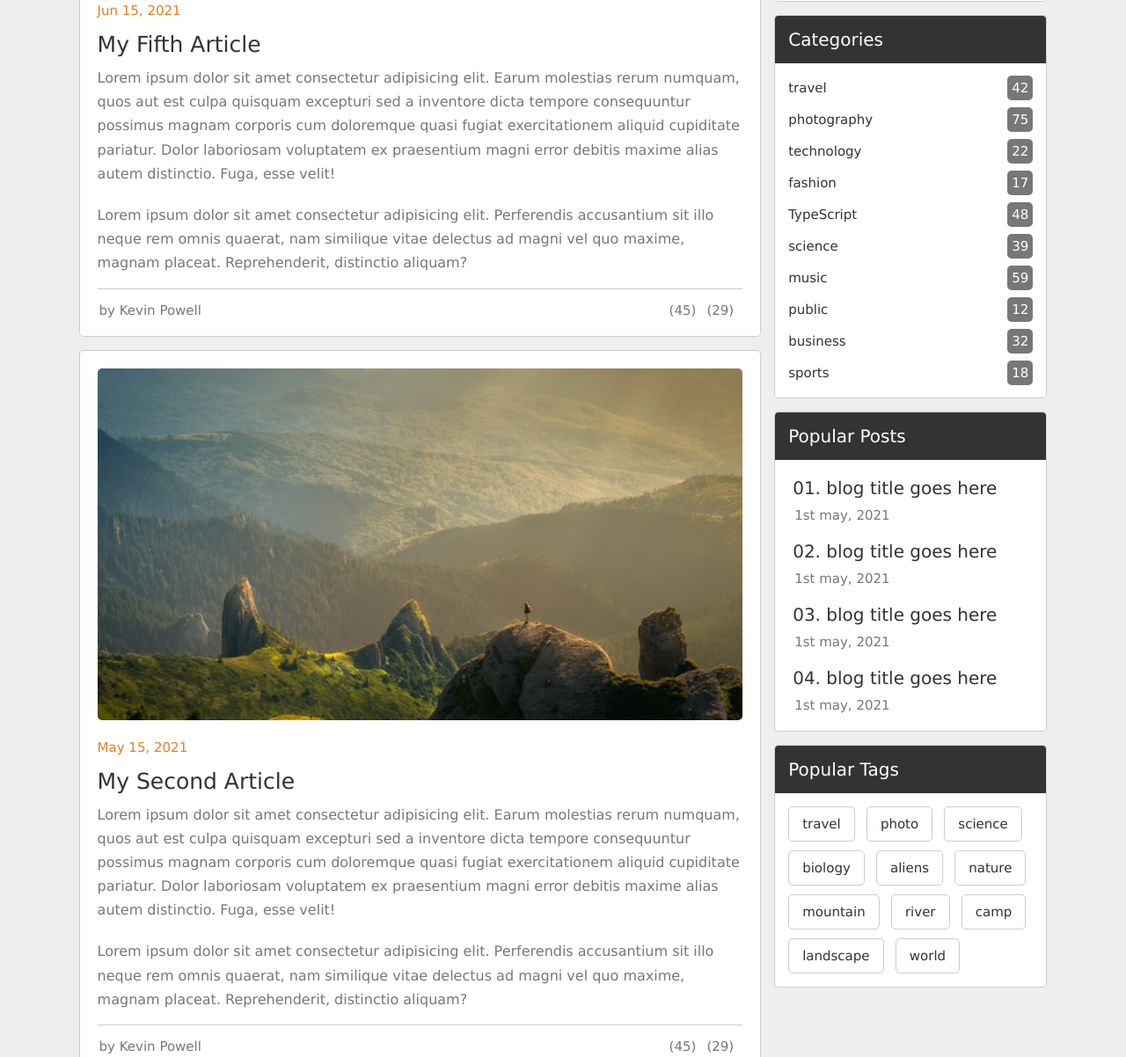
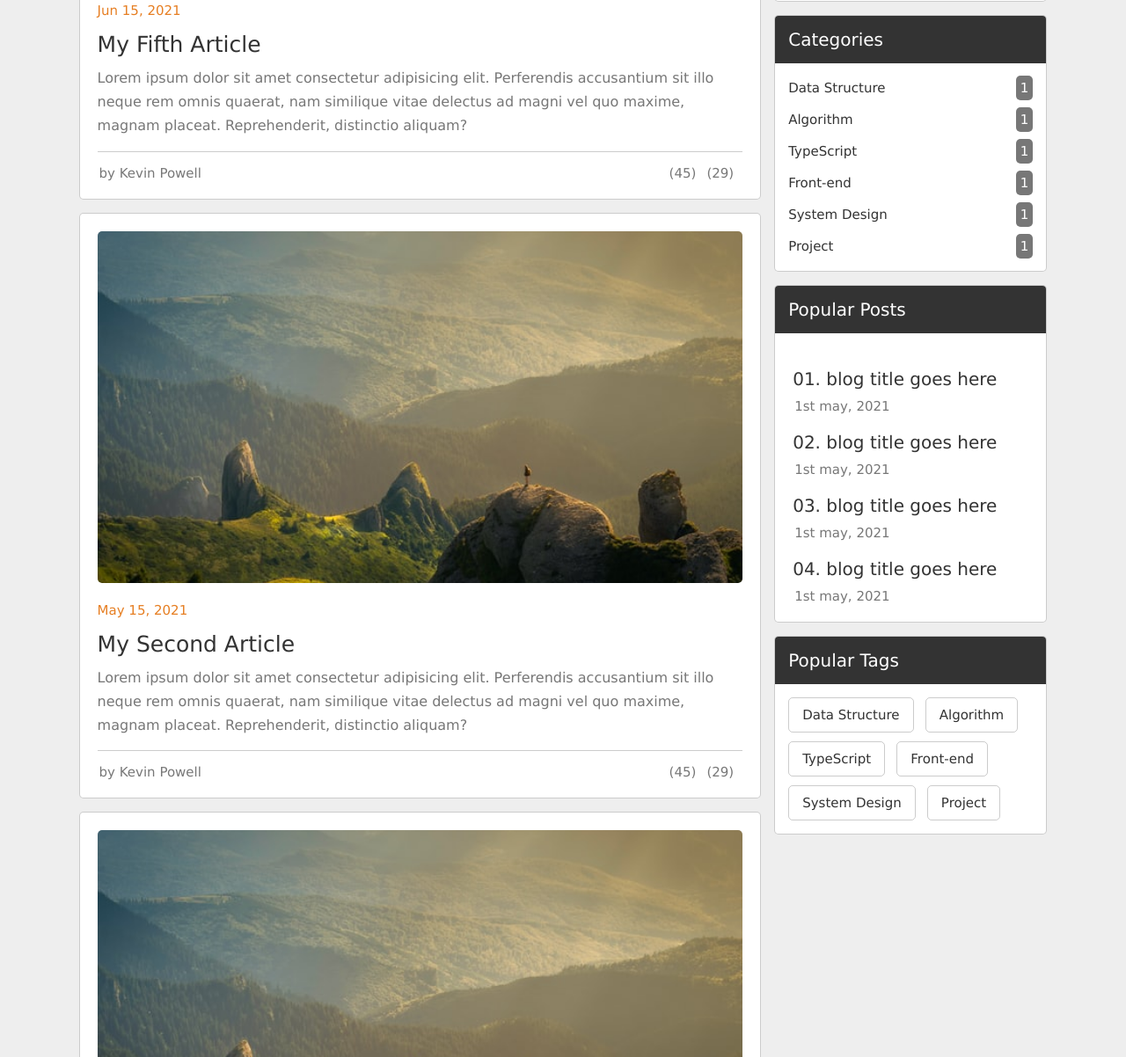
Before and after one commit to lattefor/web-blog, an Eleventy site: page src/index.njk in a window 1280 px wide. Shown: the part 1100-2302 px from the top of the page at 88% size. Built offline with nearby package versions, Linux system fonts and the light colour scheme; Eleventy itself is replaced by a stand-in of ours; files that its build step writes are made by us from their sources.

Commit message:
update tags and fixed some bug

```diff
--- a/src/_includes/article-snippet.njk
+++ b/src/_includes/article-snippet.njk
@@ -8,7 +8,6 @@
         <span>{{ post.data.date | postDate }}</span>
     </div>
     <h3 class="title">{{ post.data.title }}</h3>
-    <p class="text">Lorem ipsum dolor sit amet consectetur adipisicing elit. Earum molestias rerum numquam, quos aut est culpa quisquam excepturi sed a inventore dicta tempore consequuntur possimus magnam corporis cum doloremque quasi fugiat exercitationem aliquid cupiditate pariatur. Dolor laboriosam voluptatem ex praesentium magni error debitis maxime alias autem distinctio. Fuga, esse velit!</p>
     <p class="text">{{ post.data.description }}</p>
     <div class="links">
         <a href="#" class="user">
--- a/src/blog.njk
+++ b/src/blog.njk
@@ -25,16 +25,12 @@ layout: 'base.njk'
         <div class="box">
             <h3 class="title">categories</h3>
             <div class="category">
-                <a href="#"> travel <span>42</span></a>
-                <a href="#"> photography <span>75</span> </a>
-                <a href="#"> technology <span>22</span> </a>
-                <a href="#"> fashion <span>17</span> </a>
-                <a href="#"> TypeScript <span>48</span> </a>
-                <a href="#"> science <span>39</span> </a>
-                <a href="#"> music <span>59</span> </a>
-                <a href="#"> public <span>12</span> </a>
-                <a href="#"> business <span>32</span> </a>
-                <a href="#"> sports <span>18</span> </a>
+                <a href="#">Data Structure <span>1</span></a>
+                <a href="#">Algorithm <span>1</span</a>
+                <a href="#">TypeScript <span>1</span</a>
+                <a href="#">Front-end <span>1</span</a>
+                <a href="#">System Design <span>1</span</a>
+                <a href="#">Project <span>1</span</a>
             </div>
         </div>
 
@@ -63,17 +59,12 @@ layout: 'base.njk'
         <div class="box">
             <h3 class="title">popular tags</h3>
             <div class="tags">
-                <a href="#">travel</a>
-                <a href="#">photo</a>
-                <a href="#">science</a>
-                <a href="#">biology</a>
-                <a href="#">aliens</a>
-                <a href="#">nature</a>
-                <a href="#">mountain</a>
-                <a href="#">river</a>
-                <a href="#">camp</a>
-                <a href="#">landscape</a>
-                <a href="#">world</a>
+                <a href="#">Data Structure</a>
+                <a href="#">Algorithm</a>
+                <a href="#">TypeScript</a>
+                <a href="#">Front-end</a>
+                <a href="#">System Design</a>
+                <a href="#">Project</a>
             </div>
         </div>
 
--- a/src/index.njk
+++ b/src/index.njk
@@ -59,16 +59,12 @@ layout: 'base.njk'
         <div class="box">
             <h3 class="title">categories</h3>
             <div class="category">
-                <a href="#"> travel <span>42</span></a>
-                <a href="#"> photography <span>75</span> </a>
-                <a href="#"> technology <span>22</span> </a>
-                <a href="#"> fashion <span>17</span> </a>
-                <a href="#"> TypeScript <span>48</span> </a>
-                <a href="#"> science <span>39</span> </a>
-                <a href="#"> music <span>59</span> </a>
-                <a href="#"> public <span>12</span> </a>
-                <a href="#"> business <span>32</span> </a>
-                <a href="#"> sports <span>18</span> </a>
+                <a href="#">Data Structure <span>1</span></a>
+                <a href="#">Algorithm <span>1</span</a>
+                <a href="#">TypeScript <span>1</span</a>
+                <a href="#">Front-end <span>1</span</a>
+                <a href="#">System Design <span>1</span</a>
+                <a href="#">Project <span>1</span</a>
             </div>
         </div>
 
@@ -97,17 +93,12 @@ layout: 'base.njk'
         <div class="box">
             <h3 class="title">popular tags</h3>
             <div class="tags">
-                <a href="#">travel</a>
-                <a href="#">photo</a>
-                <a href="#">science</a>
-                <a href="#">biology</a>
-                <a href="#">aliens</a>
-                <a href="#">nature</a>
-                <a href="#">mountain</a>
-                <a href="#">river</a>
-                <a href="#">camp</a>
-                <a href="#">landscape</a>
-                <a href="#">world</a>
+                <a href="#">Data Structure</a>
+                <a href="#">Algorithm</a>
+                <a href="#">TypeScript</a>
+                <a href="#">Front-end</a>
+                <a href="#">System Design</a>
+                <a href="#">Project</a>
             </div>
         </div>
 
```
